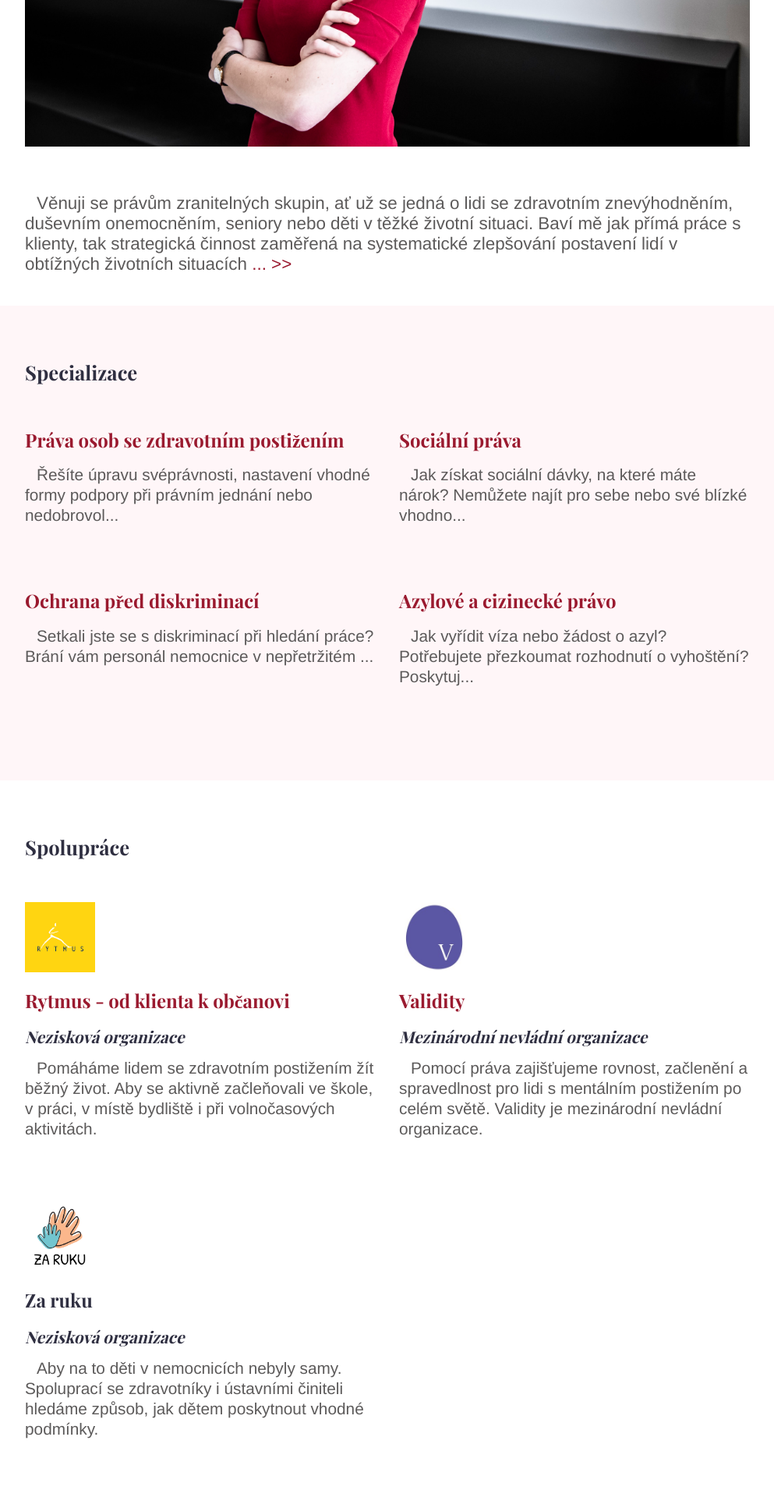
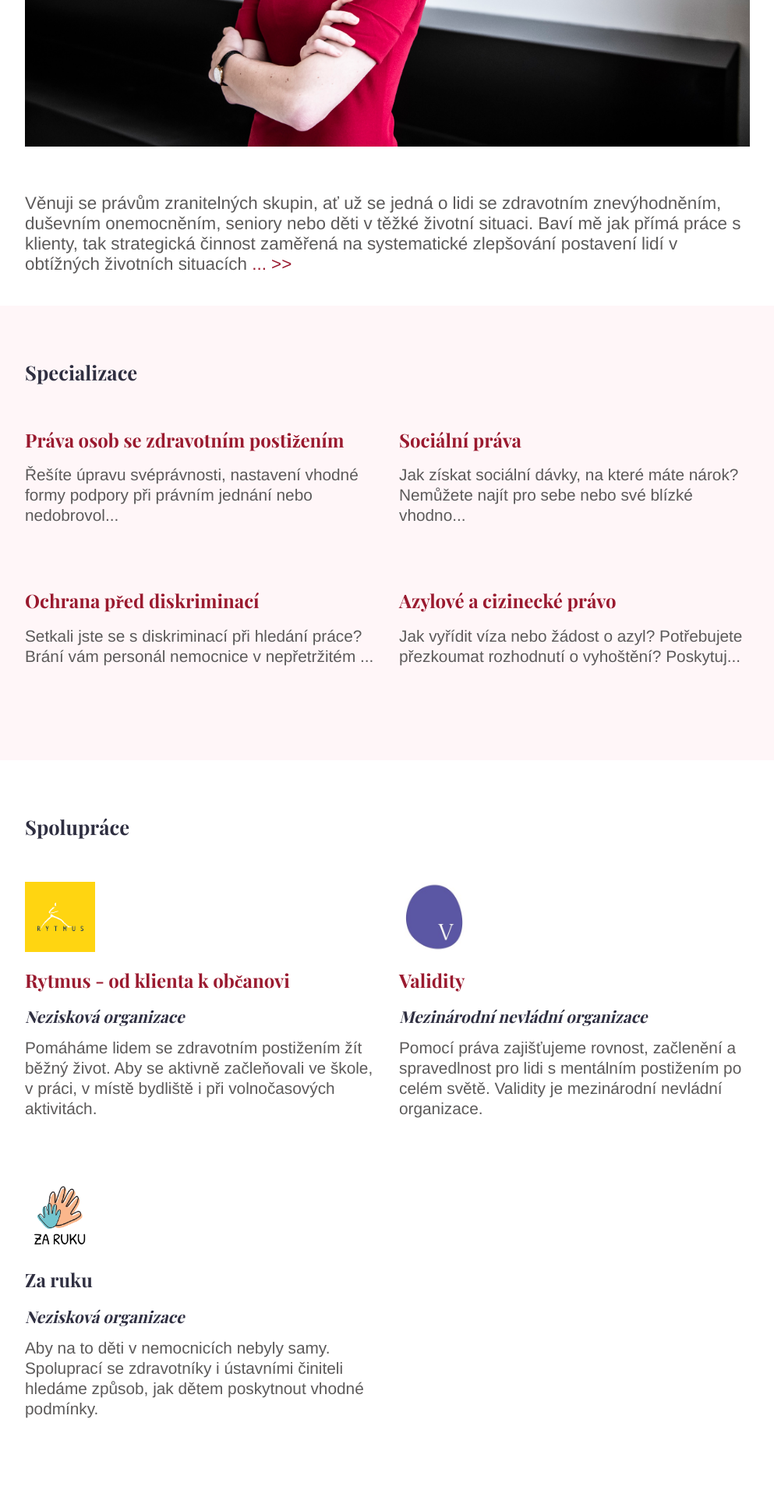
Before and after one commit to terezabartova/terezabartova.github.io, a Jekyll site: the page built from index.md, in a window 1280 px wide. Shown: the part 732-2652 px from the top of the page at 78% size, without its empty margins (143-1136 px from the left). Built offline with Jekyll 4.4.1, drawn with Linux system fonts in a browser that asks for light colours.

Commit message:
removing text-indent

```diff
--- a/_sass/components/_content.scss
+++ b/_sass/components/_content.scss
@@ -108,23 +108,18 @@
     font-family: $font-family-base;
     color: $steel;
     @include media-breakpoint-down(xl) {
-      text-indent: 20px;
       font-size: 1.4rem;
     }
     @include media-breakpoint-down(lg) {
-      text-indent: 15px;
       font-size: 1.3rem;
     }
     @include media-breakpoint-down(md) {
-      text-indent: 10px;
       font-size: 1.2rem;
     }
     @include media-breakpoint-down(sm) {
-      text-indent: 8px;
       font-size: 1rem;
     }
     @include media-breakpoint-down(xs) {
-      text-indent: 6px;
       font-size: 0.9rem;
     }
   }
--- a/_sass/components/_intro.scss
+++ b/_sass/components/_intro.scss
@@ -8,23 +8,18 @@
     font-family: $font-family-base;
     color: $steel;
     @include media-breakpoint-down(xl) {
-      text-indent: 20px;
       font-size: 1.5rem;
     }
     @include media-breakpoint-down(lg) {
-      text-indent: 15px;
       font-size: 1.4rem;
     }
     @include media-breakpoint-down(md) {
-      text-indent: 10px;
       font-size: 1.3rem;
     }
     @include media-breakpoint-down(sm) {
-      text-indent: 5px;
       font-size: 1.2rem;
     }
     @include media-breakpoint-down(xs) {
-      text-indent: 5px;
       font-size: 1.1rem;
     }
   }
--- a/_sass/components/_strip.scss
+++ b/_sass/components/_strip.scss
@@ -89,23 +89,18 @@
     font-size: 1.4rem;
     color: $steel;
     @include media-breakpoint-down(xl) {
-      text-indent: 20px;
       font-size: 1.4rem;
     }
     @include media-breakpoint-down(lg) {
-      text-indent: 15px;
       font-size: 1.3rem;
     }
     @include media-breakpoint-down(md) {
-      text-indent: 10px;
       font-size: 1.2rem;
     }
     @include media-breakpoint-down(sm) {
-      text-indent: 8px;
       font-size: 1rem;
     }
     @include media-breakpoint-down(xs) {
-      text-indent: 6px;
       font-size: 0.9rem;
     }
   }
```
